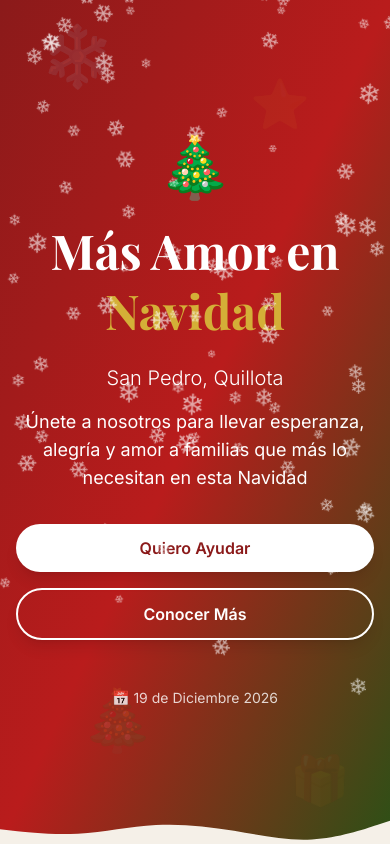
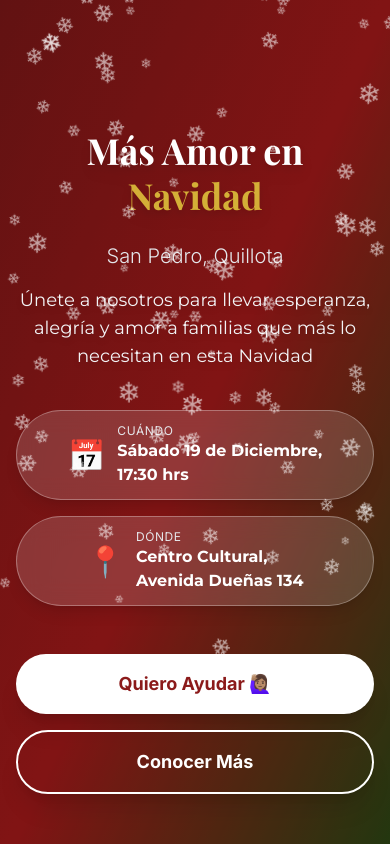
Before and after one commit to Solst1tium/mas-amor-navidad, a Vue app: page /#/ in a window 390 px wide. Shown: the top 844 px of the page. Built offline with nearby package versions, Linux system fonts and the light colour scheme.

Commit message:
refactor: optimizar HeroSection - corregir botones y mejorar accesibilidad

```diff
--- a/src/components/AboutEvent.vue
+++ b/src/components/AboutEvent.vue
@@ -32,9 +32,9 @@
             Tu amor puede cambiar<br/>la Navidad de una familia
           </h3>
           <p class="text-lg text-gray-700 mb-6 leading-relaxed">
-            En esta Navidad, la Iglesia Adventista del Séptimo Día de San Pedro, Quillota,
-            se une para brindar un momento especial de celebración y amor a personas de
-            bajos recursos de nuestra comunidad.
+            En esta Navidad, la Iglesia Adventista del Séptimo Día Quillota,
+            se une para brindar un momento especial de celebración y amor a familias de
+            de nuestra comunidad.
           </p>
           <p class="text-lg text-gray-700 mb-6 leading-relaxed">
             Nuestro objetivo es compartir una cena navideña, entregar regalos a los niños
--- a/src/components/Footer.vue
+++ b/src/components/Footer.vue
@@ -1,51 +1,90 @@
 <template>
-  <footer class="bg-navidad-green text-white py-12">
-    <div class="max-w-6xl mx-auto px-4">
-      <div class="grid md:grid-cols-3 gap-8 mb-8">
+  <footer class="bg-navidad-green text-white pt-16 pb-8 relative overflow-hidden">
+    <!-- Línea decorativa superior -->
+    <div class="absolute top-0 left-0 w-full h-2 bg-gradient-to-r from-navidad-red via-navidad-gold to-navidad-red"></div>
+
+    <div class="max-w-6xl mx-auto px-4 relative z-10">
+      <div class="grid md:grid-cols-3 gap-12 mb-12">
+
+        <!-- Columna 1: Sobre el proyecto -->
         <div>
-          <h3 class="text-2xl font-bold mb-4">🎄 Más Amor en Navidad</h3>
-          <p class="text-gray-300">
-            Un proyecto solidario de la Iglesia Adventista del Séptimo Día
-            de San Pedro, Quillota.
+          <h3 class="text-2xl font-display font-bold mb-4 text-navidad-gold">🎄 Más Amor en Navidad</h3>
+          <p class="text-gray-300 leading-relaxed mb-6">
+            Un proyecto solidario de la Iglesia Adventista del Séptimo Día de San Pedro, Quillota. Juntos llevamos esperanza y alegría a quienes más lo necesitan.
           </p>
+          <div class="flex gap-4">
+            <a href="#" class="w-10 h-10 rounded-full bg-white/10 flex items-center justify-center hover:bg-navidad-gold transition">📘</a>
+            <a href="#" class="w-10 h-10 rounded-full bg-white/10 flex items-center justify-center hover:bg-navidad-gold transition">📷</a>
+          </div>
         </div>
 
+        <!-- Columna 2: Ubicación y Hora -->
         <div>
-          <h4 class="text-xl font-bold mb-4">Contacto</h4>
-          <ul class="space-y-2 text-gray-300">
-            <li class="flex items-center gap-2">
-              <span>📍</span>
-              <span>San Pedro, Quillota</span>
-            </li>
-            <li class="flex items-center gap-2">
-              <span>📧</span>
-              <span>contacto@iglesia.org</span>
-            </li>
-            <li class="flex items-center gap-2">
-              <span>📞</span>
-              <span>+56 9 1234 5678</span>
-            </li>
-          </ul>
+          <h4 class="text-xl font-display font-bold mb-6 text-white flex items-center gap-2">
+            📍 ¿Dónde y Cuándo?
+          </h4>
+
+          <div class="bg-white/10 backdrop-blur-sm p-5 rounded-2xl border border-white/10 mb-4">
+            <div class="space-y-4">
+              <div class="flex items-start gap-3">
+                <span class="text-2xl">📅</span>
+                <div>
+                  <p class="font-bold text-white">Sábado 19 de Diciembre</p>
+                  <p class="text-sm text-gray-300">17:30 hrs</p>
+                </div>
+              </div>
+              <div class="flex items-start gap-3">
+                <span class="text-2xl">⛪</span>
+                <div>
+                  <p class="font-bold text-white">Centro Cultural  </p>
+                  <p class="text-sm text-gray-300">Avenida Dueñas 134, San Pedro</p>
+                       <p class="text-sm text-gray-300">Quillota.</p>
+                </div>
+              </div>
+            </div>
+          </div>
+
+          <a
+            href="https://www.google.com/maps/search/?api=1&query=Iglesia+Adventista+San+Pedro+Quillota"
+            target="_blank"
+            class="w-full inline-flex items-center justify-center gap-2 bg-navidad-gold text-white px-4 py-3 rounded-full font-semibold hover:bg-yellow-600 transition shadow-lg transform hover:-translate-y-1"
+          >
+            <svg class="w-5 h-5" fill="none" stroke="currentColor" viewBox="0 0 24 24"><path stroke-linecap="round" stroke-linejoin="round" stroke-width="2" d="M17.657 16.657L13.414 20.9a1.998 1.998 0 01-2.827 0l-4.244-4.243a8 8 0 1111.314 0z"/><path stroke-linecap="round" stroke-linejoin="round" stroke-width="2" d="M15 11a3 3 0 11-6 0 3 3 0 016 0z"/></svg>
+            Ver en Google Maps
+          </a>
         </div>
 
+        <!-- Columna 3: Enlaces Rápidos -->
         <div>
-          <h4 class="text-xl font-bold mb-4">Enlaces</h4>
-          <ul class="space-y-2 text-gray-300">
-            <li><a href="#evento" class="hover:text-navidad-gold transition">Sobre el Evento</a></li>
-            <li><a href="#ayudar" class="hover:text-navidad-gold transition">Cómo Ayudar</a></li>
-            <li><a href="#voluntarios" class="hover:text-navidad-gold transition">Ser Voluntario</a></li>
-            <li><a href="#portafolio" class="hover:text-navidad-gold transition">Desarrollador</a></li>
+          <h4 class="text-xl font-display font-bold mb-6 text-white">Enlaces Rápidos</h4>
+          <ul class="space-y-3 text-gray-300">
+            <li><a href="#evento" class="hover:text-navidad-gold transition flex items-center gap-2"><span class="text-navidad-gold">›</span> Sobre el Evento</a></li>
+            <li><a href="#ayudar" class="hover:text-navidad-gold transition flex items-center gap-2"><span class="text-navidad-gold">›</span> Cómo Ayudar</a></li>
+            <li><a href="#voluntarios" class="hover:text-navidad-gold transition flex items-center gap-2"><span class="text-navidad-gold">›</span> Ser Voluntario</a></li>
           </ul>
         </div>
       </div>
 
-      <div class="border-t border-gray-600 pt-8 text-center text-gray-300">
-        <p>&copy; 2026 Más Amor en Navidad. Todos los derechos reservados.</p>
-        <p class="mt-2 text-sm">
-          Desarrollado con ❤️ por
-          <a href="#portafolio" class="text-navidad-gold hover:underline">Solange Leiva</a>
+      <!-- Copyright con crédito -->
+      <div class="border-t border-white/10 pt-8 text-center text-gray-400 text-sm">
+        <p class="mb-2">&copy; 2026 Más Amor en Navidad. Hecho con ❤️ para la comunidad de Quillota.</p>
+        <p class="text-xs text-gray-500">
+          Desarrollado por
+          <a href="https://solst1tium.github.io/portafolio-sol/" target="_blank"
+            class="text-navidad-gold hover:text-white transition font-semibold">
+            Solst1tium
+          </a>
+          ·
+          <a href="https://github.com/Solst1tium/mas-amor-navidad" target="_blank"
+            class="text-navidad-gold hover:text-white transition">
+            Ver código en GitHub
+          </a>
         </p>
       </div>
     </div>
+
+
+
+
   </footer>
 </template>
--- a/src/components/HeroSection.vue
+++ b/src/components/HeroSection.vue
@@ -1,49 +1,82 @@
 <template>
-  <section class="relative min-h-screen flex items-center justify-center overflow-hidden bg-gradient-to-br from-navidad-red via-red-700 to-navidad-green">
-    <!-- Decoraciones navideñas -->
-    <div class="absolute inset-0 opacity-10">
-      <div class="absolute top-10 left-10 text-6xl animate-bounce">❄️</div>
-      <div class="absolute top-20 right-20 text-5xl animate-pulse">⭐</div>
-      <div class="absolute bottom-20 left-20 text-6xl animate-bounce">🎄</div>
-      <div class="absolute bottom-10 right-10 text-5xl animate-pulse">🎁</div>
+  <section
+    class="relative min-h-screen flex items-center justify-center overflow-hidden bg-gradient-to-br from-navidad-red via-red-700 to-navidad-green">
+
+    <!-- Capa oscura para que el texto resalte -->
+    <div class="absolute inset-0 bg-black/30 z-0"></div>
+
+    <!-- Decoraciones navideñas (con aria-hidden para accesibilidad) -->
+    <div class="absolute inset-0 opacity-10 pointer-events-none" aria-hidden="true">
+      <div class="absolute top-10 left-10 text-6xl animate-bounce hidden md:block">❄️</div>
+      <div class="absolute top-20 right-20 text-5xl animate-pulse hidden md:block">⭐</div>
+      <div class="absolute bottom-20 left-20 text-6xl animate-bounce hidden md:block">🎄</div>
+      <div class="absolute bottom-10 right-10 text-5xl animate-pulse hidden md:block">🎁</div>
     </div>
 
-    <div class="relative z-10 text-center text-white px-4 max-w-4xl mx-auto" data-aos="fade-up">
+    <div class="relative z-10 text-center text-white px-4 max-w-4xl mx-auto py-20" data-aos="fade-up">
+
+      <!-- Emoji decorativo principal -->
       <div class="mb-6" data-aos="zoom-in" data-aos-delay="200">
-        <span class="text-6xl">🎄</span>
+        <span class="text-6xl inline-block"></span>
       </div>
 
-      <h1 class="text-5xl md:text-7xl font-bold mb-6 leading-tight" data-aos="fade-up" data-aos-delay="400">
-        Más Amor en<br/>
+      <!-- Título Principal -->
+      <h1 class="text-4xl sm:text-5xl md:text-7xl font-display font-bold mb-6 drop-shadow-lg leading-tight" data-aos="fade-down">
+        Más Amor en<br />
         <span class="text-navidad-gold">Navidad</span>
       </h1>
 
-      <p class="text-xl md:text-2xl mb-4 font-light" data-aos="fade-up" data-aos-delay="600">
+      <!-- Subtítulo - Ubicación -->
+      <p class="text-xl md:text-2xl mb-4 font-light text-gray-200" data-aos="fade-up" data-aos-delay="400">
         San Pedro, Quillota
       </p>
 
-      <p class="text-lg md:text-xl mb-8 max-w-2xl mx-auto" data-aos="fade-up" data-aos-delay="800">
+      <!-- Descripción -->
+      <p class="text-lg md:text-xl font-subtitle text-gray-100 mb-10 max-w-2xl mx-auto drop-shadow-md" data-aos="fade-up" data-aos-delay="600">
         Únete a nosotros para llevar esperanza, alegría y amor a familias
         que más lo necesitan en esta Navidad
       </p>
 
+      <!-- 📍 Cápsulas de Fecha y Ubicación -->
+      <div class="grid grid-cols-1 md:grid-cols-2 gap-4 w-full max-w-3xl mx-auto mb-12" data-aos="zoom-in" data-aos-delay="800">
+        <div class="flex items-center gap-3 bg-white/15 backdrop-blur-md px-6 py-3 rounded-full border border-white/30 shadow-lg w-full md:w-auto justify-center">
+          <span class="text-3xl" aria-hidden="true">📅</span>
+          <div class="text-left">
+            <p class="text-xs uppercase tracking-wider text-gray-200">Cuándo</p>
+            <p class="font-bold font-subtitle text-base md:text-lg">Sábado 19 de Diciembre, <br> 17:30 hrs</p>
+          </div>
+        </div>
+
+        <div class="flex items-center gap-3 bg-white/15 backdrop-blur-md px-6 py-3 rounded-full border border-white/30 shadow-lg w-full md:w-auto justify-center">
+          <span class="text-3xl" aria-hidden="true">📍</span>
+          <div class="text-left">
+            <p class="text-xs uppercase tracking-wider text-gray-200">Dónde</p>
+            <p class="font-bold font-subtitle text-base md:text-lg">Centro Cultural, <br> Avenida Dueñas 134</p>
+          </div>
+        </div>
+      </div>
+
+      <!-- Botones de Acción -->
       <div class="flex flex-col sm:flex-row gap-4 justify-center" data-aos="fade-up" data-aos-delay="1000">
-        <a href="#ayudar" class="btn-primary bg-white text-navidad-red hover:bg-navidad-cream">
-          Quiero Ayudar
+        <a
+          href="#ayudar"
+          class="bg-white text-navidad-red px-8 py-4 rounded-full font-bold text-lg hover:bg-navidad-cream transition-all duration-300 transform hover:scale-105 shadow-xl text-center"
+        >
+          Quiero Ayudar 🙋🏽‍♀️
         </a>
-        <a href="#evento" class="btn-secondary border-2 border-white bg-transparent hover:bg-white hover:text-navidad-red">
+        <a
+          href="#voluntarios"
+          class="border-2 border-white text-white px-8 py-4 rounded-full font-bold text-lg hover:bg-white hover:text-navidad-red transition-all duration-300 transform hover:scale-105 shadow-xl text-center bg-transparent"
+        >
           Conocer Más
         </a>
       </div>
 
-      <div class="mt-12 text-sm opacity-80" data-aos="fade-up" data-aos-delay="1200">
-        <p>📅 19 de Diciembre 2026</p>
-      </div>
     </div>
 
-    <!-- Ondas decorativas -->
-    <div class="absolute bottom-0 left-0 right-0">
-      <svg viewBox="0 0 1440 120" class="w-full">
+    <!-- Onda de transición -->
+    <div class="absolute bottom-0 left-0 right-0 z-20">
+      <svg viewBox="0 0 1440 120" class="w-full" preserveAspectRatio="none" aria-hidden="true">
         <path fill="#F5F0E8" fill-opacity="1" d="M0,64L48,69.3C96,75,192,85,288,80C384,75,480,53,576,48C672,43,768,53,864,69.3C960,85,1056,107,1152,101.3C1248,96,1344,64,1392,48L1440,32L1440,120L1392,120C1344,120,1248,120,1152,120C1056,120,960,120,864,120C768,120,672,120,576,120C480,120,384,120,288,120C192,120,96,120,48,120L0,120Z"></path>
       </svg>
     </div>
```
